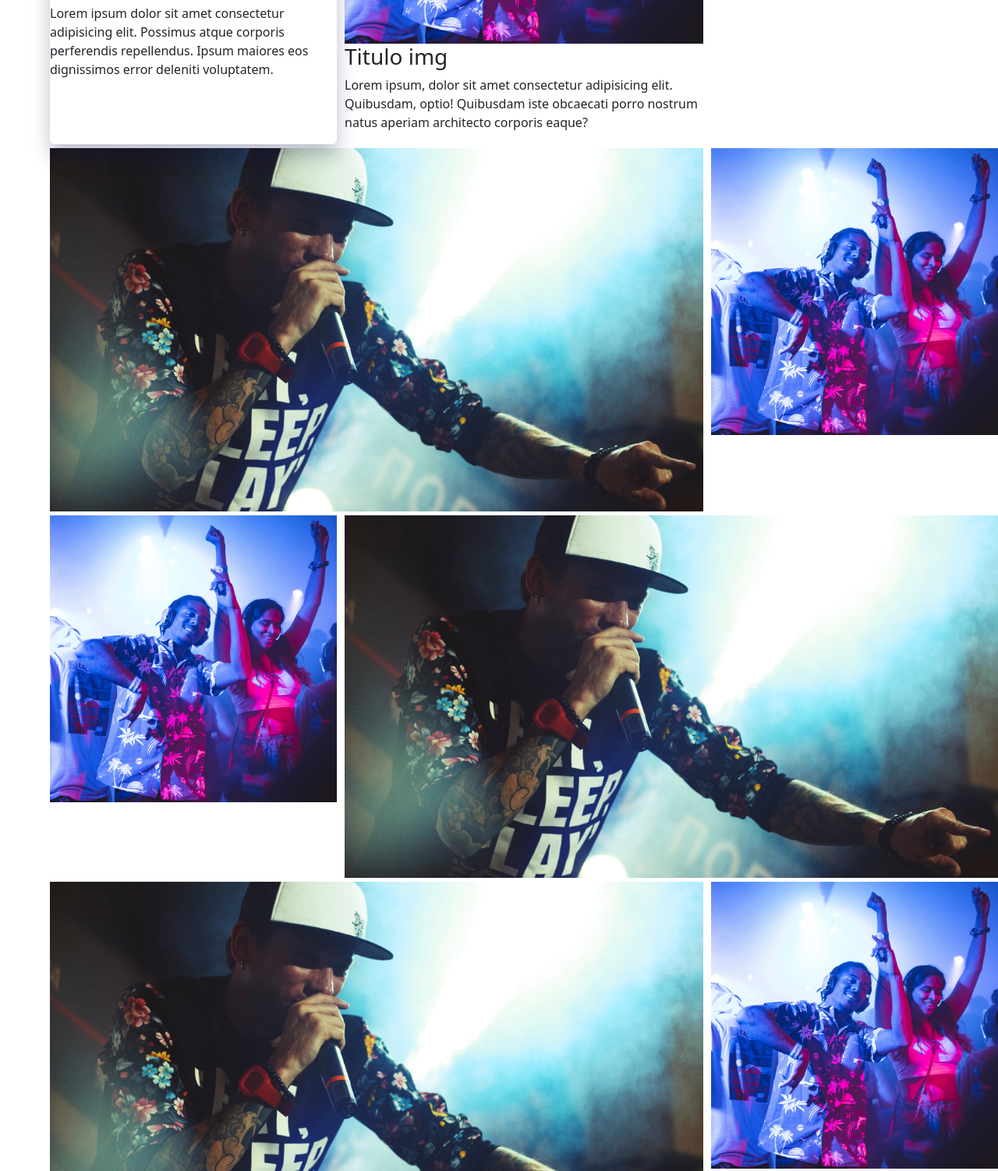
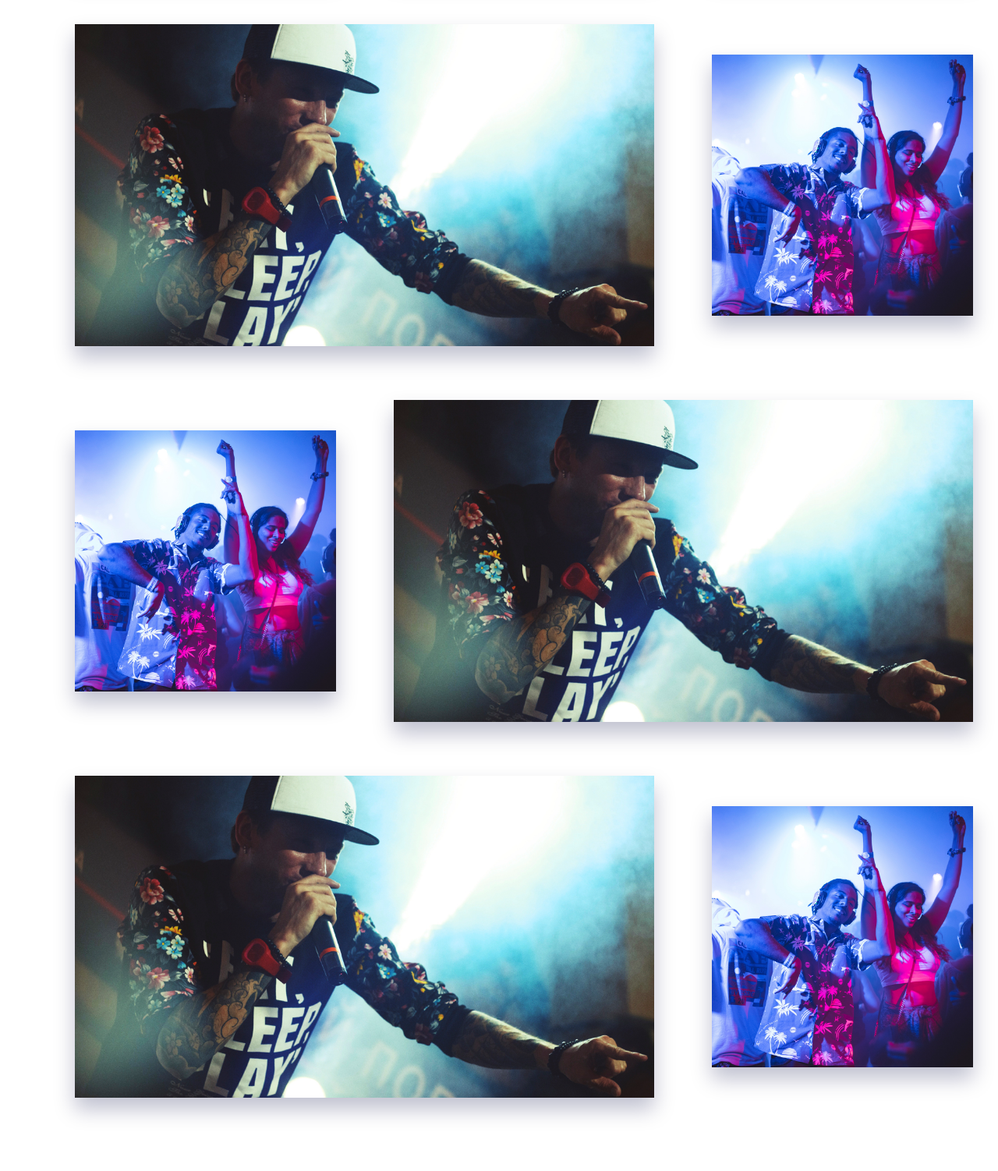
Before and after one commit to jiimedina/one-page, a plain HTML site: page index.html in a window 1280 px wide. Shown: the part 3247-4749 px from the top of the page at 78% size. Drawn offline with nearby package versions, Linux system fonts and the light colour scheme.

Commit message:
animacion galeria img

```diff
--- a/index.html
+++ b/index.html
@@ -269,39 +269,99 @@
             </h2>
             <div class="seccion-4">
                 <div class="grid-container seccion-4-item">
-                    <div class="grid-item-1 figure"><img src="assets/img/1080x1080-img-seccion-2.jpg"
-                            alt="imagen-1 seccion4" class="img-seccion-4-a">
+                    <div class="grid-item-1 figure">
+                        <img src="assets/img/1080x1080-img-seccion-2.jpg" alt="imagen-1 seccion4"
+                            class="img-seccion-4-a">
                         <div class="capa-img">
-                            <h3>Titulo de la imagen</h3>
+                            <h3>Titulo</h3>
                             <p>Lorem ipsum dolor sit amet consectetur adipisicing elit. Possimus atque corporis
-                                perferendis repellendus. Ipsum maiores eos dignissimos error deleniti voluptatem.</p>
+                                perferendis repellendus. Ipsum maiores eos dignissimos error deleniti voluptatem.
+                            </p>
                         </div>
                     </div>
-                    <div class="grid-item-2"><img src="assets/img/1080x1080-img-seccion-2.jpg" alt="imagen-2 seccion4"
+
+                    <div class="grid-item-2 figure">
+                        <img src="assets/img/1080x1080-img-seccion-2.jpg" alt="imagen-2 seccion4"
                             class="img-seccion-4-a">
-                        <div class="capa">
-                            <h3>Titulo img</h3>
+                        <div class="capa-img">
+                            <h3>Titulo</h3>
                             <p>Lorem ipsum, dolor sit amet consectetur adipisicing elit. Quibusdam, optio! Quibusdam
-                                iste obcaecati porro nostrum natus aperiam architecto corporis eaque?</p>
+                                iste obcaecati porro nostrum natus aperiam architecto corporis eaque?
+                            </p>
                         </div>
                     </div>
-                    <div class="grid-item-3"><img src="assets/img/1080x1080-img-seccion-2.jpg" alt="imagen-3 seccion4"
+                    <div class="grid-item-3 figure">
+                        <img src="assets/img/1080x1080-img-seccion-2.jpg" alt="imagen-3 seccion4"
                             class="img-seccion-4-a">
+                        <div class="capa-img">
+                            <h3>Titulo</h3>
+                            <p>Lorem ipsum, dolor sit amet consectetur adipisicing elit. Quibusdam, optio! Quibusdam
+                                iste obcaecati porro nostrum natus aperiam architecto corporis eaque?
+                            </p>
+                        </div>
                     </div>
-                    <div class="grid-item-4"><img src="assets/img/1080x600-img-seccion-3.jpg" alt="imagen-4 seccion4"
-                            class="img-seccion-4-b"></div>
-                    <div class="grid-item-5"><img src="assets/img/1080x1080-img-seccion-2.jpg" alt="imagen-5 seccion4"
+                    <div class="grid-item-4 figure">
+                        <img src="assets/img/1080x600-img-seccion-3.jpg" alt="imagen-4 seccion4"
+                            class="img-seccion-4-b">
+                        <div class="capa-img">
+                            <h3>Titulo</h3>
+                            <p>Lorem ipsum, dolor sit amet consectetur adipisicing elit. Quibusdam, optio! Quibusdam
+                                iste obcaecati porro nostrum natus aperiam architecto corporis eaque?
+                            </p>
+                        </div>
+                    </div>
+                    <div class="grid-item-5 figure">
+                        <img src="assets/img/1080x1080-img-seccion-2.jpg" alt="imagen-5 seccion4"
                             class="img-seccion-4-a">
+                        <div class="capa-img">
+                            <h3>Titulo</h3>
+                            <p>Lorem ipsum, dolor sit amet consectetur adipisicing elit. Quibusdam, optio! Quibusdam
+                                iste obcaecati porro nostrum natus aperiam architecto corporis eaque?
+                            </p>
+                        </div>
                     </div>
-                    <div class="grid-item-6"><img src="assets/img/1080x1080-img-seccion-2.jpg" alt="imagen-6 seccion4"
+                    <div class="grid-item-6 figure">
+                        <img src="assets/img/1080x1080-img-seccion-2.jpg" alt="imagen-6 seccion4"
                             class="img-seccion-4-a">
+                        <div class="capa-img">
+                            <h3>Titulo</h3>
+                            <p>Lorem ipsum, dolor sit amet consectetur adipisicing elit. Quibusdam, optio! Quibusdam
+                                iste obcaecati porro nostrum natus aperiam architecto corporis eaque?
+                            </p>
+                        </div>
                     </div>
-                    <div class="grid-item-7"><img src="assets/img/1080x600-img-seccion-3.jpg" alt="imagen-7 seccion4"
-                            class="img-seccion-4-b"></div>
-                    <div class="grid-item-8"><img src="assets/img/1080x600-img-seccion-3.jpg" alt="imagen-8 seccion4"
-                            class="img-seccion-4-b"></div>
-                    <div class="grid-item-9"><img src="assets/img/1080x1080-img-seccion-2.jpg" alt="imagen seccion4"
-                            class="img-seccion-4-a"></div>
+
+                    <div class="grid-item-7 figure">
+                        <img src="assets/img/1080x600-img-seccion-3.jpg" alt="imagen-7 seccion4"
+                            class="img-seccion-4-b">
+                        <div class="capa-img">
+                            <h3>Titulo</h3>
+                            <p>Lorem ipsum, dolor sit amet consectetur adipisicing elit. Quibusdam, optio! Quibusdam
+                                iste obcaecati porro nostrum natus aperiam architecto corporis eaque?
+                            </p>
+                        </div>
+                    </div>
+
+                    <div class="grid-item-8 figure">
+                        <img src="assets/img/1080x600-img-seccion-3.jpg" alt="imagen-8 seccion4"
+                            class="img-seccion-4-b">
+                        <div class="capa-img">
+                            <h3>Titulo</h3>
+                            <p>Lorem ipsum, dolor sit amet consectetur adipisicing elit. Quibusdam, optio! Quibusdam
+                                iste obcaecati porro nostrum natus aperiam architecto corporis eaque?
+                            </p>
+                        </div>
+                    </div>
+
+                    <div class="grid-item-9 figure">
+                        <img src="assets/img/1080x1080-img-seccion-2.jpg" alt="imagen seccion4" class="img-seccion-4-a">
+                        <div class="capa-img">
+                            <h3>Titulo</h3>
+                            <p>Lorem ipsum, dolor sit amet consectetur adipisicing elit. Quibusdam, optio! Quibusdam
+                                iste obcaecati porro nostrum natus aperiam architecto corporis eaque?
+                            </p>
+                        </div>
+                    </div>
 
                 </div>
             </div>
--- a/style.css
+++ b/style.css
@@ -225,26 +225,59 @@ px*/
 }
 
 .seccion-4-item {
+    display: flex;
+    justify-content: center;
+    align-items: center;
     flex-wrap: wrap;
 }
 
 .figure {
-    border-radius: 6px;
+
     box-shadow: 0px 15px 25px rgba(0, 9, 66, 0.25);
     overflow: hidden;
     position: relative;
+    text-align: center;
+    overflow: hidden;
+    margin: 2rem;
+
 }
 
-.figure:hover {
-    background-color: rgba(0, 9, 66, 0.25);
+.figure img{
+    width: 100%;
+    height: 100%;
+    object-fit: cover;
+
+}
+
+.figure .capa-img {
+    width: 0%;
+    height: 100vh;
+    background-color: rgba(244, 29, 232, 0.4);
     position: absolute;
     top: 0;
     display: flex;
     justify-content: center;
     align-items: center;
     overflow: hidden;
+    transition: 0.4s all;
+}
 
-}
+.capa-img h3{
+    color: white;
+    font-size: 2rem;
+    text-transform: uppercase;
+
+    }
+
+    .capa-img p{
+        color: white;
+        font-size: 1rem;
+    }
+
+    .figure:hover .capa-img{
+        width: 100%;
+    }
+
 
 .grid-container {
 
```
